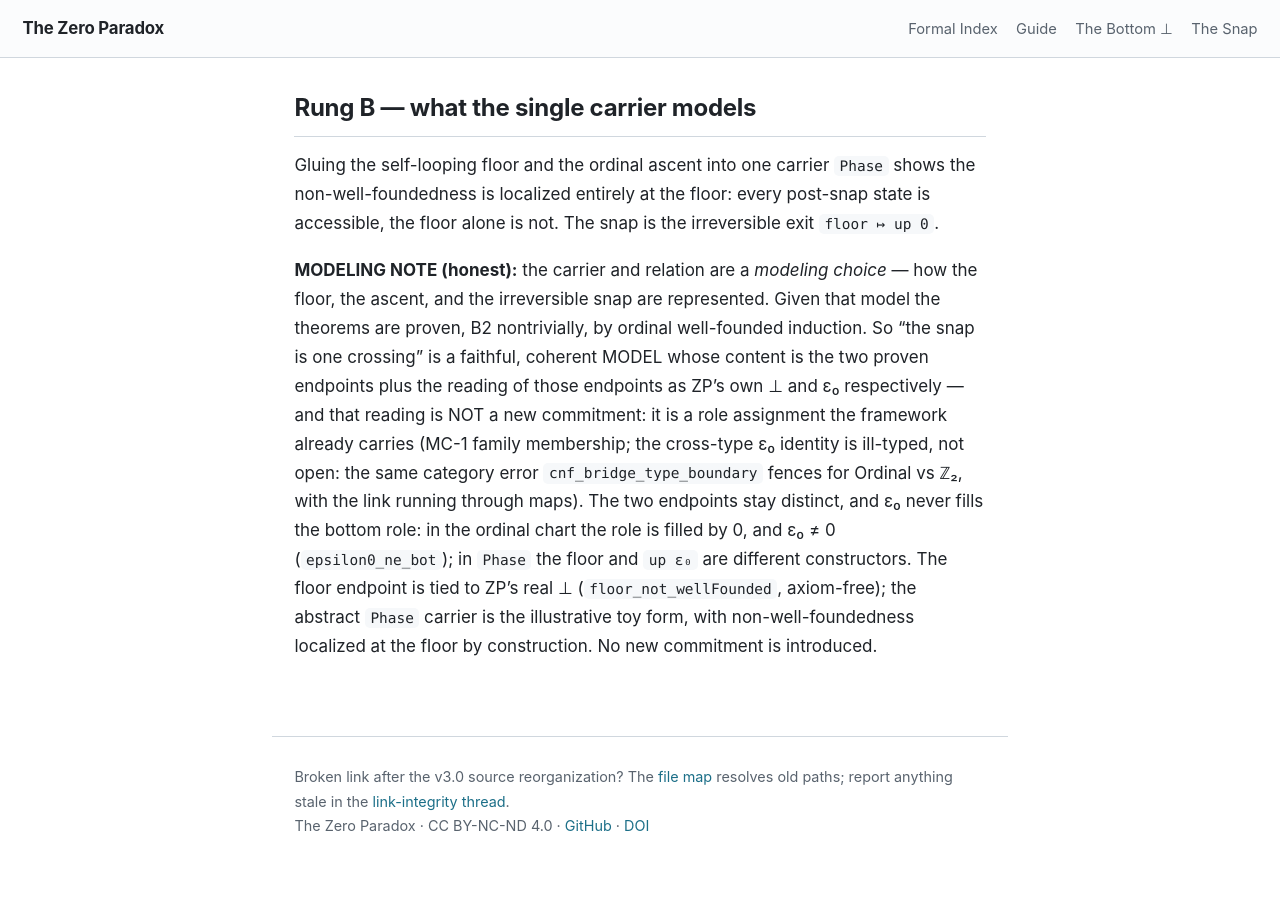
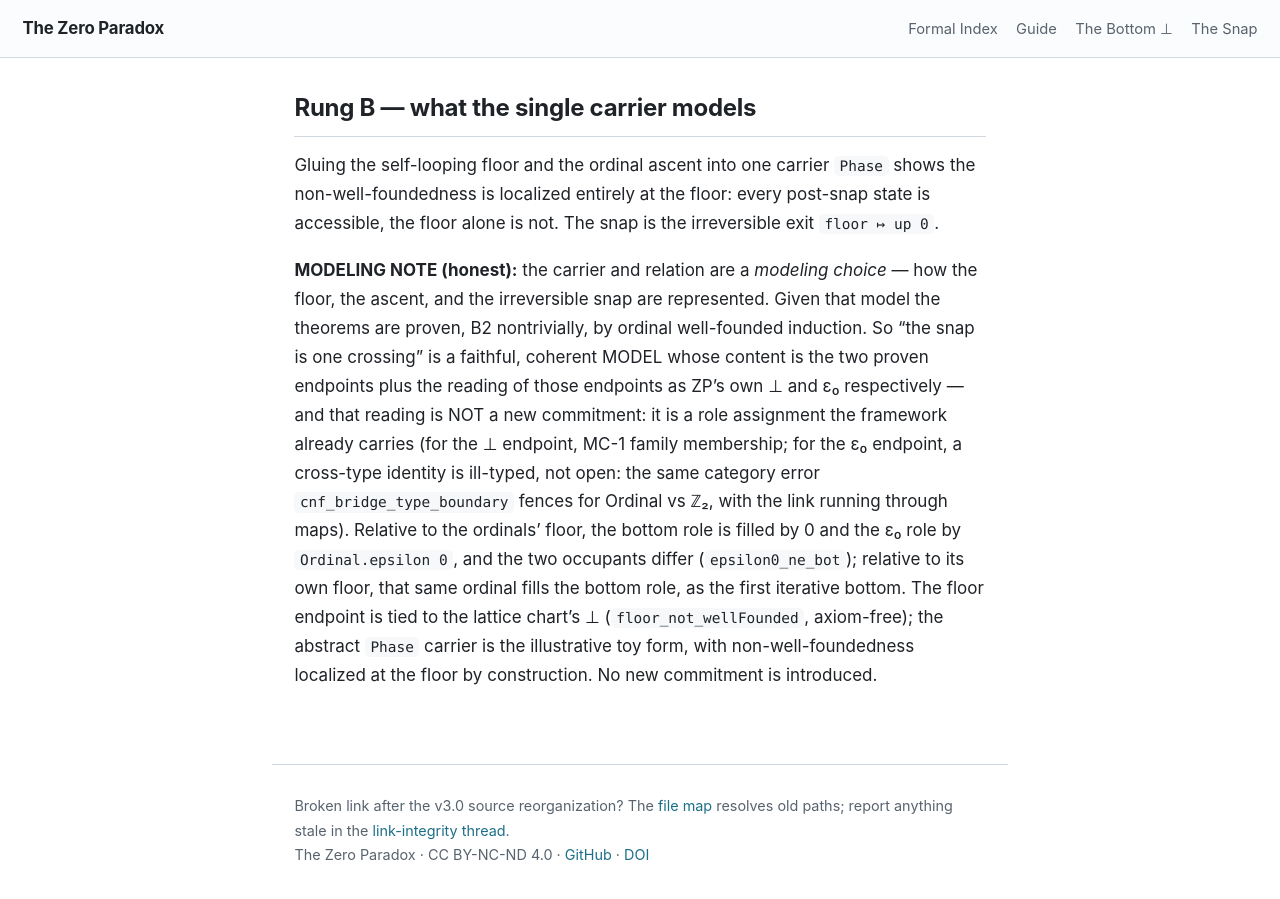
Before and after one commit to timbrigham/ZeroParadox, a Jekyll site: the page built from ZeroParadox/Multihomed/Boundary.md, in a window 1280 px wide and 900 px high, scrolled down 5468 px. Built offline with Jekyll 4.4.1, drawn with Linux system fonts in a browser that asks for light colours; our own code applies the rules of GitHub Pages for plain Markdown files.

Commit message:
bottom-role arc round 2: role-form sentence, MC-1 scoping, ZP-M/ZP-F/ZP-L fixes
Round-2 fix batch for the bottom-role arc (editorial E1-2 BEDROCK and
ordinaries O1-O5; adversary O3-O5; prior-art PA4-2).

- Five Boundary sites (CLAIMS Rung C, LEAN_CUSTOM_REGISTRY, Boundary.md,
  Boundary.lean [ZP-CUSTOM], ZP-J Keystone): round 5's "eps0 never fills
  the bottom role ... up eps0 are different constructors" replaced by
  Tim's approved sentence (bottom and eps0 are roles relative to a floor;
  relative to the ordinals' floor the occupants 0 and Ordinal.epsilon 0
  differ, epsilon0_ne_bot; relative to its own floor that ordinal is the
  first iterative bottom). Drops the Phase "up eps0" clause (the Phase
  snap lands on up 0). MC-1 now attributed only to the bottom endpoint;
  "real bottom" named as the lattice chart's bottom.
- ZP-M: the "Identification Conjecture" remark retitled "snapEmbed and
  the bottom role"; no open identification exists (ordinal chart:
  well-typed and false; against the 2-adic 0: ill-typed).
- ZP-F: names the chart for the literal eps0 = 0.
- ZP-L Bridge box: "such a bridge" given its antecedent.
- CLAIMS/README: "across universes" -> "across types".
- PDFs rebuilt; register.md formal tokens recomputed. No version bumps:
  these versions are unpushed in this arc (rule B, no changelog entries).

Co-Authored-By: Claude Opus 5.5 (1M context) <noreply@anthropic.com>
Claude-Session: https://claude.ai/code/session_01M7PxaZmdYwacRczCRPuVWC

```diff
--- a/ZeroParadox/Multihomed/Boundary.md
+++ b/ZeroParadox/Multihomed/Boundary.md
@@ -169,9 +169,11 @@ ascent, and the irreversible snap are represented. Given that model the theorems
 nontrivially, by ordinal well-founded induction. So "the snap is one crossing" is a faithful, coherent
 MODEL whose content is the two proven endpoints plus the reading of those endpoints as ZP's own ⊥ and ε₀
 respectively — and that reading is NOT a new commitment: it is a role assignment the framework already
-carries (MC-1 family membership; the cross-type ε₀ identity is ill-typed, not open: the same category error
-`cnf_bridge_type_boundary` fences for Ordinal vs ℤ₂, with the link running through maps). The two endpoints
-stay distinct, and ε₀ never fills the bottom role: in the ordinal chart the role is filled by 0, and
-ε₀ ≠ 0 (`epsilon0_ne_bot`); in `Phase` the floor and `up ε₀` are different constructors. The floor endpoint is tied to ZP's real ⊥ (`floor_not_wellFounded`, axiom-free); the
+carries (for the ⊥ endpoint, MC-1 family membership; for the ε₀ endpoint, a cross-type identity is
+ill-typed, not open: the same category error `cnf_bridge_type_boundary` fences for Ordinal vs ℤ₂, with
+the link running through maps). Relative to the ordinals' floor, the bottom role is filled by 0 and the
+ε₀ role by `Ordinal.epsilon 0`, and the two occupants differ (`epsilon0_ne_bot`); relative to its own
+floor, that same ordinal fills the bottom role, as the first iterative bottom. The floor endpoint is
+tied to the lattice chart's ⊥ (`floor_not_wellFounded`, axiom-free); the
 abstract `Phase` carrier is the illustrative toy form, with non-well-foundedness localized at the floor
 by construction. No new commitment is introduced.
--- a/scripts/build_zpf.py
+++ b/scripts/build_zpf.py
@@ -252,9 +252,10 @@ def build():
             'identification of these two results &#8212; that &#8484;&#8322;\'s limit at 0 '
             'and the ordinal threshold at &#949;&#8320; reflect the same boundary &#8212; '
             'is a co-witness, not an identity: cnfToZp2 maps the &#969;-tower into '
-            '&#8484;&#8322;, and the literal &#949;&#8320; = 0 is ill-typed '
+            '&#8484;&#8322;, and the literal &#949;&#8320; = 0 is ill-typed with 0 the 2-adic zero '
             '(cnf_bridge_type_boundary, ZeroParadox/Ordinal/CnfBridge.lean; see ZP-L, '
-            'The Bridge: What Is Formal and What Is Assumed).',
+            'The Bridge: What Is Formal and What Is Assumed), and well-typed and false with 0 the '
+            'ordinal zero (epsilon0_ne_zero).',
             'This is an observation, not a proved theorem. The blocking result '
             '(F-SNAP-IMPOSSIBLE) is proved here; the threshold and convergence results '
             'are proved in ZP-L. The claim that both conditions reflect a common structural '
--- a/scripts/build_zpl.py
+++ b/scripts/build_zpl.py
@@ -621,7 +621,8 @@ def build():
             'Ordinal &#8594; MachinePhase and snapEmbed : MachinePhase &#8594; &#8484;&#8322;.',
             'What is proved: a canonical map Ordinal &#8594; MachinePhase assigns c&#8321; '
             'exactly at &#949;&#8320; and nowhere earlier.',
-            'Two of the three pieces such a bridge was expected to need are built, in ZPM '
+            'Two of the three pieces a type bridge from the ordinals through MachinePhase to '
+            '&#8484;&#8322; was expected to need are built, in ZPM '
             '(ZeroParadox/Ordinal/Incompleteness.lean &#167;I&#8211;&#167;II), and the third is '
             'not supplied by them:',
             '  (1) snapEmbed : MachinePhase &#8594; &#8484;&#8322; exists, sending c&#8320; '
@@ -650,7 +651,7 @@ def build():
             '(ZeroParadox/Ordinal/Incompleteness.lean &#167; II). Whether Classical.choice is forced by '
             'the metric collapse is a separate open question (ZeroParadox/Ordinal/SyntacticCollapse.lean). '
             'The canonical witness (epsilon_zero_snap_canonical) '
-            'satisfies all five conditions without any such bridge.',
+            'satisfies all five conditions without any such type bridge.',
         ]
     ))
     E.append(sp(6))
```
Also changed, not shown: CLAIMS.md (+2 -2 lines), LEAN_CUSTOM_REGISTRY.md (+1 -1 lines), README.md (+1 -1 lines), register.md (+4 -4 lines), scripts/build_zpj_keystone_addendum.py (+8 -6 lines), scripts/build_zpm.py (+7 -3 lines), 5 other files.
